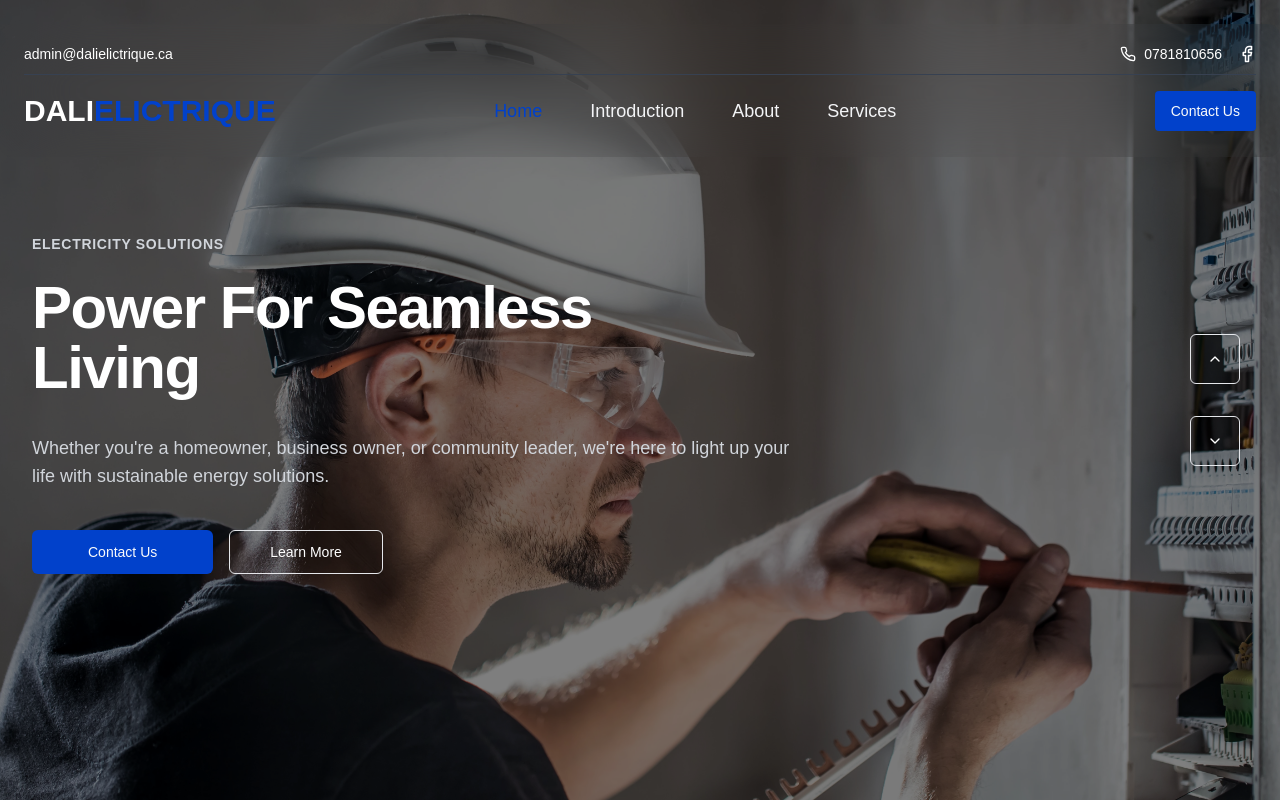
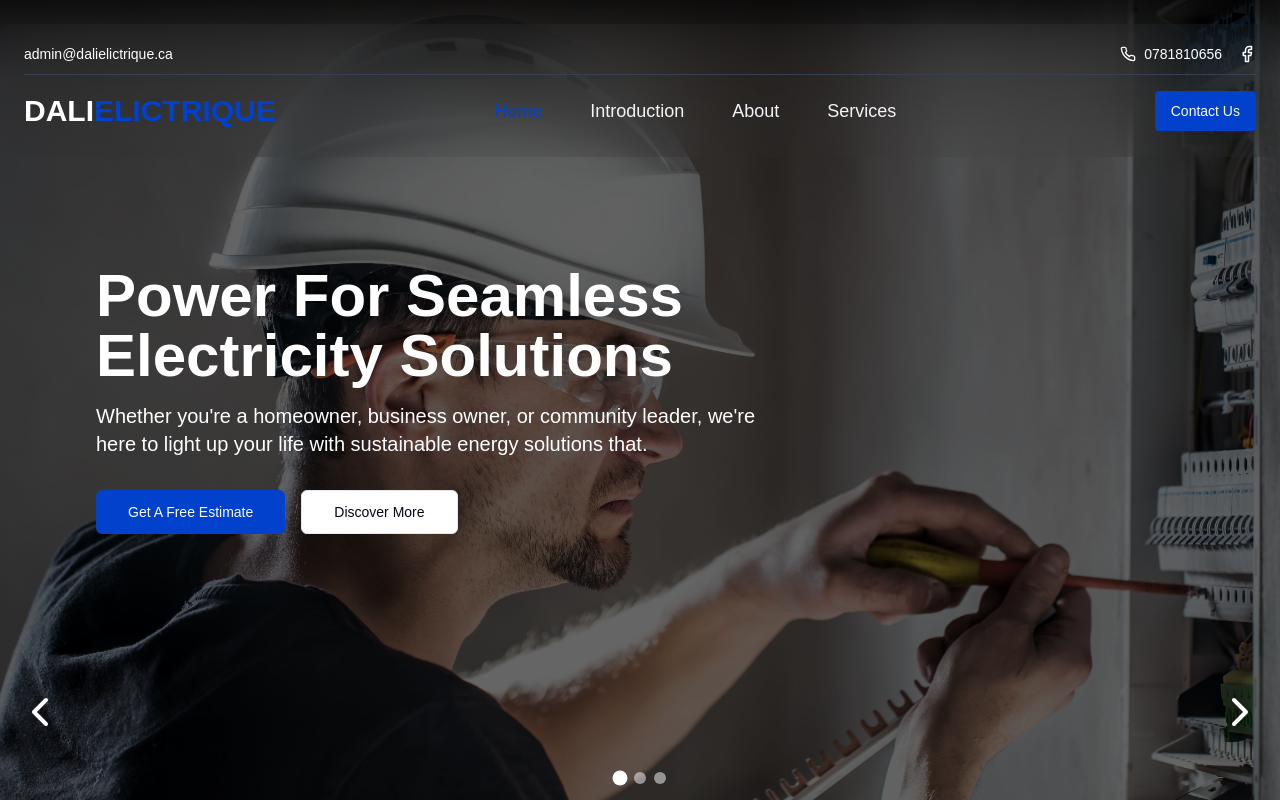
Before and after one commit to MGPychi/dalielectrique, a Next.js app: page / in a window 1280 px wide. Shown: the top 802 px of the page. Built offline with nearby package versions, Linux system fonts and the light colour scheme.

Commit message:
improved the hero

```diff
--- a/src/app/_components/Hero.tsx
+++ b/src/app/_components/Hero.tsx
@@ -1,203 +1,195 @@
 "use client";
 
-import { useState, useEffect, useRef } from "react";
-import Image from "next/image";
-import { AnimatePresence, motion } from "framer-motion";
+import { useState } from "react";
+import { motion, AnimatePresence } from "framer-motion";
 import { Button } from "@/components/ui/button";
-import { ChevronDown, ChevronUp } from "lucide-react";
+import { ChevronLeft, ChevronRight } from "lucide-react";
 import Hero1 from "../../../public/hero1.webp";
 import Hero2 from "../../../public/hero2.png";
 import Hero3 from "../../../public/hero3.png";
+import Image from "next/image";
 import Header from "@/components/layout/Header/Header";
 
 const content = [
   {
-    title: "Power For Seamless",
-    title2: " Living",
-    subtitle: "Electricity Solutions",
-    description:
-      "Whether you're a homeowner, business owner, or community leader, we're here to light up your life with sustainable energy solutions.",
+    title: "Power For Seamless Electricity Solutions",
+    subtitle:
+      "Whether you're a homeowner, business owner, or community leader, we're here to light up your life with sustainable energy solutions that.",
     image: Hero1,
   },
   {
-    title: "Reliable Energy",
-    title2: "Solutions",
-    subtitle: "For Your Needs",
-    description:
-      "Our team of experts ensures that you have reliable and efficient energy solutions tailored to your specific requirements.",
+    title: "Innovative Electrical Services",
+    subtitle:
+      "Our team of expert electricians brings cutting-edge technology to your doorstep, ensuring efficient and safe electrical installations.",
     image: Hero2,
   },
   {
-    title: "Sustainable Power",
-    title2: "Solutions",
-    subtitle: "For a Better Future",
-    description:
-      "Join us in our mission to provide sustainable and eco-friendly energy solutions that benefit both you and the environment.",
+    title: "Powering Your Future",
+    subtitle:
+      "From residential to commercial projects, we're committed to delivering reliable and sustainable electrical solutions for a brighter tomorrow.",
     image: Hero3,
   },
 ];
 
-export default function AnimatedHero() {
-  const [currentIndex, setCurrentIndex] = useState(0);
-  const intervalRef = useRef<NodeJS.Timeout | null>(null);
-
-  const resetInterval = () => {
-    if (intervalRef.current) {
-      clearInterval(intervalRef.current);
-    }
-    intervalRef.current = setInterval(() => goToNextSlide(), 8000);
+const slideVariants = {
+  enter: (direction: string) => ({
+    x: direction === "right" ? 1000 : direction === "left" ? -1000 : 0,
+    y: direction === "up" ? 1000 : direction === "down" ? -1000 : 0,
+    opacity: 0,
+  }),
+  center: {
+    x: 0,
+    y: 0,
+    opacity: 1,
+  },
+  exit: (direction: string) => ({
+    x: direction === "right" ? -1000 : direction === "left" ? 1000 : 0,
+    y: direction === "up" ? -1000 : direction === "down" ? 1000 : 0,
+    opacity: 0,
+  }),
 };
 
-  const goToNextSlide = () => {
-    setCurrentIndex((prev) => (prev + 1) % content.length);
-    resetInterval()
-  };
-  const goToPrevSlide = () => {
-    setCurrentIndex((prev) => (prev - 1 + content.length) % content.length);
-    resetInterval()
+const contentVariants = {
+  hidden: {
+    opacity: 0,
+    y: 20,
+  },
+  visible: (delay: number) => ({
+    opacity: 1,
+    y: 0,
+    transition: {
+      delay: delay * 0.2,
+      duration: 0.8,
+      ease: "easeOut",
+    },
+  }),
 };
 
-  useEffect(() => {
-    resetInterval();
-    return () => {
-      if (intervalRef.current) {
-        clearInterval(intervalRef.current);
+export default function HeroCarousel() {
+  const [currentIndex, setCurrentIndex] = useState(0);
+  const [direction, setDirection] = useState("right");
+
+  // const swipeConfidenceThreshold = 10000;
+  // const swipePower = (offset: number, velocity: number) => {
+  //   return Math.abs(offset) * velocity;
+  // };
+
+  const paginate = (newDirection: string) => {
+    setDirection(newDirection);
+    if (newDirection === "right" || newDirection === "down") {
+      setCurrentIndex((prevIndex) => (prevIndex + 1) % content.length);
+    } else {
+      setCurrentIndex(
+        (prevIndex) => (prevIndex - 1 + content.length) % content.length
+      );
     }
   };
-  }, []);
 
   return (
-    <div className="relative h-[100vh] flex flex-col justify-center w-full overflow-hidden">
+    <div className="relative h-screen w-full overflow-hidden    bg-black">
+      <div className="absolute top-0 left-0 right-0 z-50 bg-gradient-to-b from-black/70 to-transparent pt-4 pb-16">
         <Header />
-      {content.map(
-        (item, index) =>
-          index === currentIndex && (
-            <div key={index} className="relative h-full w-full">
+      </div>
+      <AnimatePresence initial={false} custom={direction} mode="popLayout">
+        {content.map((item, index) =>
+          index == currentIndex ? (
             <motion.div
-                initial={{ opacity: 0.9, scale: 1 }}
-                animate={{ opacity: 1, scale: 1 }}
+              key={currentIndex}
+              custom={direction}
+              variants={slideVariants}
+              initial="enter"
+              animate="center"
+              exit="exit"
+              transition={{
+                x: { type: "spring", stiffness: 100, damping: 30 },
+                y: { type: "spring", stiffness: 300, damping: 30 },
+                opacity: { duration: 0.4 },
+              }}
+              // drag="x"
+              // dragConstraints={{ left: 0, right: 0 }}
+              // dragElastic={0.5}
+              // onDragEnd={(e, { offset, velocity }) => {
+              // const swipe = swipePower(offset.x, velocity.x);
+              // if (swipe < -swipeConfidenceThreshold) {
+              //   paginate("right");
+              // } else if (swipe > swipeConfidenceThreshold) {
+              //   paginate("left");
+              // }
+              // }}
+              className="absolute inset-0"
             >
+              <div className="relative h-full w-full">
+                <div className="absolute inset-0 bg-black/60 z-10" />
                 <Image
-                  blurDataURL=""
-                  placeholder="blur"
                   src={item.image}
-                  alt="Electrician working"
-                  layout="fill"
-                  objectFit="cover"
-                  quality={100}
+                  alt={item.title}
+                  className="h-full w-full object-cover"
+                  priority
                 />
-              </motion.div>
-              <div className="absolute inset-0 bg-black bg-opacity-50" />
-              <AnimatePresence key={`hero_carousel_${index}`}>
-                <motion.div
-                  className="relative h-full w-full flex items-center justify-center"
-                  initial={{
-                    opacity: 0.8,
-                    x: 10,
-                  }}
-                  animate={{
-                    opacity: 1,
-                    x: 0,
-                    transition: { duration: 0.8 },
-                  }}
-                  exit={{
-                    opacity: 0.7,
-                    x: -10,
-                    transition: { duration: 0.8 },
-                  }}
-                >
-                  <div className="container mx-auto">
-                    <div className="flex z-50  space-y-2 justify-start items-center">
-                      <motion.div
-                        initial={{ scale: 1 }}
-                        animate={{ scale: 1.05 }}
-                        transition={{
-                          duration: 10,
-                          repeat: Infinity,
-                          repeatType: "reverse",
-                        }}
-                        className="absolute inset-0"
-                      ></motion.div>
-                      <div className="relative z-10 flex h-full flex-col justify-center px-4 sm:px-6 lg:px-8">
-                        <motion.div
-                          initial={{ opacity: 0, x: -50 }}
-                          animate={{ opacity: 1, x: 0 }}
-                          transition={{ duration: 0.5 }}
-                          className="text-sm font-semibold uppercase tracking-wider text-gray-300"
-                        >
-                          {item.subtitle}
-                        </motion.div>
-                        <div className="py-2" />
+                <div className="absolute inset-0 z-20 flex flex-col justify-center items-start p-8 md:p-16 lg:p-24">
                   <motion.h1
-                          initial={{ opacity: 0, x: -50 }}
-                          animate={{ opacity: 1, x: 0 }}
-                          transition={{ duration: 0.5, delay: 0.2 }}
-                          className="mt-2 text-4xl font-bold tracking-tight text-white sm:text-5xl lg:text-6xl"
+                    custom={1}
+                    variants={contentVariants}
+                    initial="hidden"
+                    animate="visible"
+                    className="text-4xl md:text-5xl lg:text-6xl font-bold text-white mb-4 max-w-3xl"
                   >
                     {item.title}
                   </motion.h1>
-                        <motion.h1
-                          initial={{ opacity: 0, x: -50 }}
-                          animate={{ opacity: 1, x: 0 }}
-                          transition={{ duration: 0.5, delay: 0.4 }}
-                          className="text-4xl font-bold tracking-tight text-white sm:text-5xl lg:text-6xl"
+                  <motion.p
+                    custom={2}
+                    variants={contentVariants}
+                    initial="hidden"
+                    animate="visible"
+                    className="text-lg md:text-xl text-white mb-8 max-w-2xl"
                   >
-                          {item.title2}
-                        </motion.h1>
-                        <div className="py-2" />
-                        <motion.p
-                          initial={{ opacity: 0, x: -50 }}
-                          animate={{ opacity: 1, x: 0 }}
-                          transition={{ duration: 0.5, delay: 0.6 }}
-                          className="mt-3 max-w-md text-base text-gray-300 sm:text-lg md:mt-5 md:max-w-3xl"
+                    {item.subtitle}
+                  </motion.p>
+                  <motion.div
+                    custom={3}
+                    variants={contentVariants}
+                    initial="hidden"
+                    animate="visible"
+                    className="flex space-x-4"
                   >
-                          {item.description}
-                        </motion.p>
-                        <div className="py-2" />
-                        <motion.div
-                          initial={{ opacity: 0, x: -50 }}
-                          animate={{ opacity: 1, x: 0 }}
-                          transition={{ duration: 0.5, delay: 0.8 }}
-                          className="mt-6 sm:flex sm:space-x-4"
-                        >
-                          <Button
-                            size="lg"
-                            className="px-14 w-full py-5 sm:w-auto"
-                          >
-                            Contact Us
-                          </Button>
-                          <Button
-                            variant="outline"
-                            size="lg"
-                            className="mt-3 bg-transparent hover:bg-white hover:text-primary text-white px-10 w-full sm:mt-0 sm:w-auto"
-                          >
-                            Learn More
+                    <Button size="lg">Get A Free Estimate</Button>
+                    <Button variant="outline" size="lg">
+                      Discover More
                     </Button>
                   </motion.div>
                 </div>
               </div>
+            </motion.div>
+          ) : null
+        )}
+      </AnimatePresence>
+
+      <div className="absolute bottom-4 left-1/2 transform -translate-x-1/2 flex space-x-2 z-30">
+        {content.map((_, index) => (
+          <button
+            key={index}
+            className={`w-3 h-3 rounded-full transition-colors duration-300 ${
+              index === currentIndex ? "bg-white scale-125" : "bg-white/50"
+            }`}
+            onClick={() => {
+              setDirection(index > currentIndex ? "right" : "left");
+              setCurrentIndex(index);
+            }}
+          />
+        ))}
       </div>
-                </motion.div>
-              </AnimatePresence>
-            </div>
-          )
-      )}
-      <div className="flex z-50 flex-col space-y-8 absolute right-10 top-40 sm:top-1/2 sm:-translate-y-1/2">
-        <Button
-          onClick={goToPrevSlide}
-          className="bg-transparent hover:bg-primary hover:text-white text-white outline-none py-6"
-          variant="outline"
+      <button
+        onClick={() => paginate("left")}
+        className="absolute left-4 bottom-10 transform -translate-y-1/2 z-30 text-white hover:text-gray-300 transition-colors"
       >
-          <ChevronUp />
-        </Button>
-        <Button
-          onClick={goToNextSlide}
-          className="bg-transparent hover:bg-primary hover:text-white text-white outline-none py-6"
-          variant="outline"
+        <ChevronLeft size={48} />
+      </button>
+      <button
+        onClick={() => paginate("right")}
+        className="absolute right-4 bottom-10 transform -translate-y-1/2 z-30 text-white hover:text-gray-300 transition-colors"
       >
-          <ChevronDown />
-        </Button>
-      </div>
+        <ChevronRight size={48} />
+      </button>
     </div>
   );
 }
--- a/src/components/layout/Header/Header.tsx
+++ b/src/components/layout/Header/Header.tsx
@@ -29,7 +29,7 @@ const Header = () => {
 
   return (
     <header
-      className="absolute w-full max-w-screen-xl rounded-xl py-2.5 px-2 backdrop-blur-2xl top-0 sm:top-6 z-10 left-1/2 -translate-x-1/2"
+      className="absolute w-full max-w-screen-xl rounded-xl py-2.5 px-2 backdrop-blur-2xl top-0 lg:top-6 z-10 left-1/2 -translate-x-1/2"
     >
       <div className="container mx-auto px-4 ">
         <div className="flex justify-between items-center py-2.5 text-sm border-b border-gray-700">
```
Lines whose indentation alone changed are shown as unchanged.
